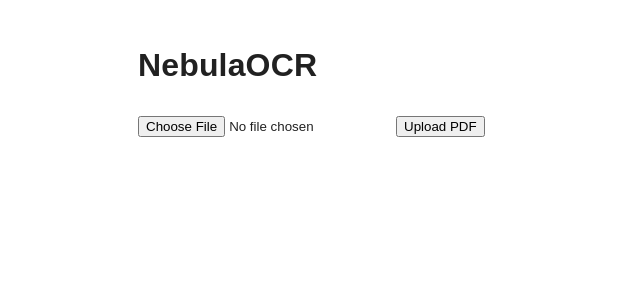
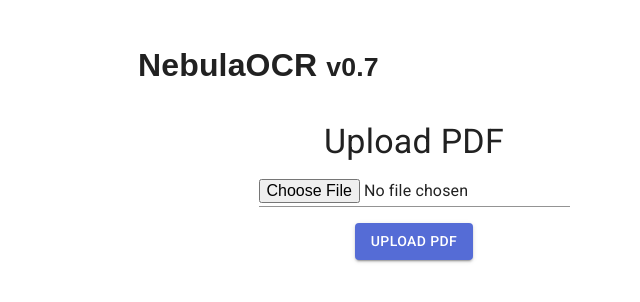
Before and after one commit to Bath-Impact-Lab/NebulaOCR-WebApp, a React (Vite) app: page / in a window 1280 px wide. Shown: the top 302 px of the page, without its empty margins (226-866 px from the left). Built offline with nearby package versions, Linux system fonts and the light colour scheme.

Commit message:
Enhance PDFUploader UI using Material-UI components

```diff
--- a/src/App.tsx
+++ b/src/App.tsx
@@ -35,7 +35,7 @@
 
     return (
         <Container className="App" maxWidth="sm">
-            <h1>NebulaOCR</h1>
+            <h1>NebulaOCR <small>v0.7</small></h1>
             {!pdfId ? (
                 <PDFUploader setPdfId={setPdfId} setPages={setPages} />
             ) : (
--- a/src/components/PDFUploader.tsx
+++ b/src/components/PDFUploader.tsx
@@ -1,7 +1,6 @@
-// src/components/PDFUploader.tsx
-
 import React, { useState, ChangeEvent } from 'react';
 import axios from 'axios';
+import { Button, CircularProgress, Input, Container, Box, Typography } from '@mui/material';
 
 interface PDFUploadResponse {
     pdf_id: string;
@@ -35,7 +34,7 @@
         setUploading(true);
         try {
             const apiURL = 'https://nebula-api.hivebrain.ai';
-            const response = await axios.post<PDFUploadResponse>(apiURL+'/upload_pdf', formData);
+            const response = await axios.post<PDFUploadResponse>(`${apiURL}/upload_pdf`, formData);
             setPdfId(response.data.pdf_id);
             setPages(response.data.pages);
             alert("PDF uploaded successfully!");
@@ -48,12 +47,29 @@
     };
 
     return (
-        <div>
-            <input type="file" accept="application/pdf" onChange={handleFileChange} />
-            <button onClick={handleUpload} disabled={uploading}>
-                {uploading ? "Uploading..." : "Upload PDF"}
-            </button>
-        </div>
+        <Container>
+            <Box my={4} textAlign="center">
+                <Typography variant="h4" gutterBottom>
+                    Upload PDF
+                </Typography>
+                <Input
+                    type="file"
+                    accept="application/pdf"
+                    onChange={handleFileChange}
+                />
+                <Box my={2}>
+                    <Button
+                        variant="contained"
+                        color="primary"
+                        onClick={handleUpload}
+                        disabled={uploading}
+                        startIcon={uploading && <CircularProgress size={20} />}
+                    >
+                        {uploading ? "Uploading..." : "Upload PDF"}
+                    </Button>
+                </Box>
+            </Box>
+        </Container>
     );
 };
 
```
